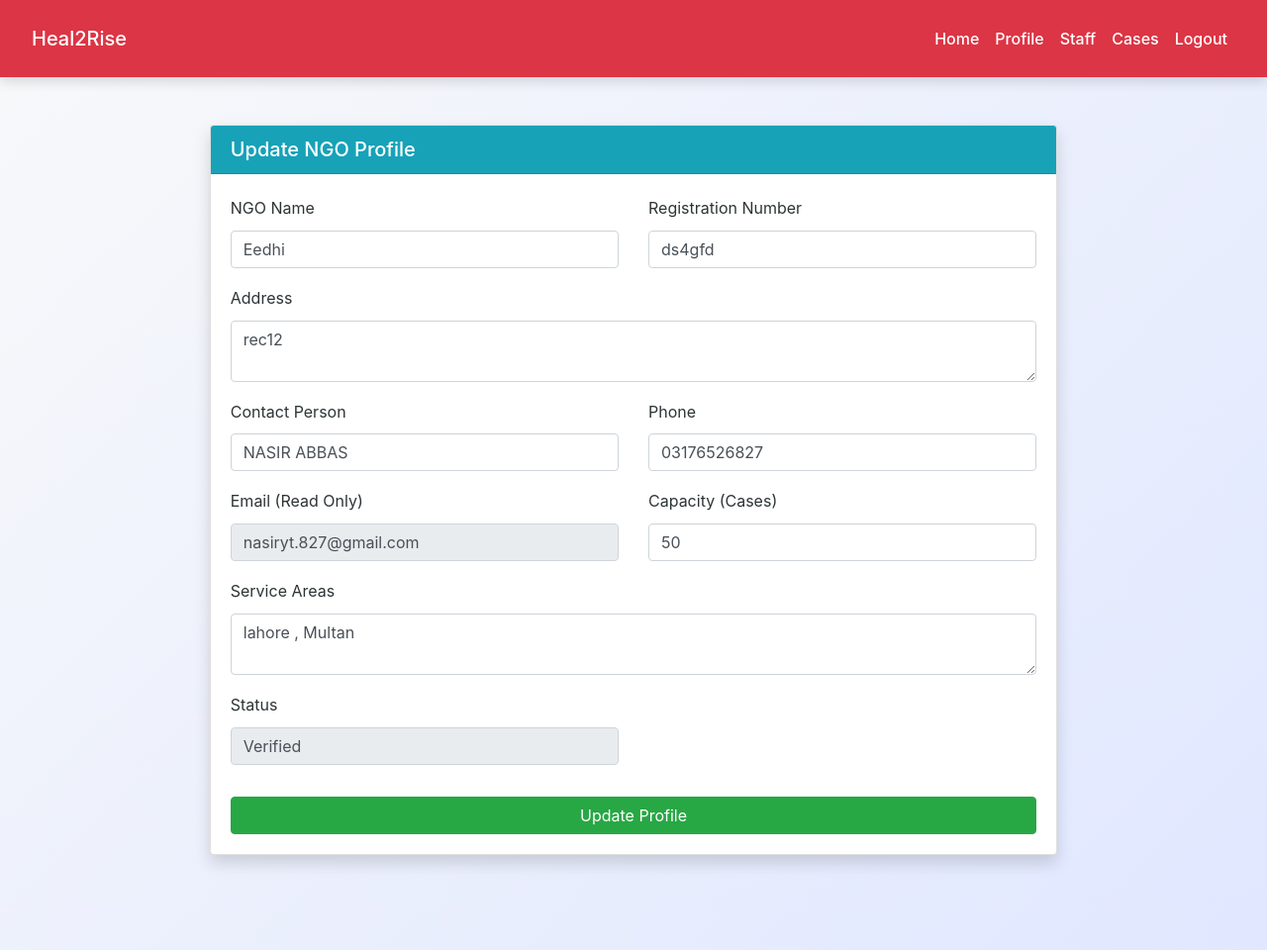
After one commit to nasirabbas827/Heal2rise-finalcode-Rafique, a PHP site: page /ngo/ngo_profile.php in a window 1280 px wide. The commit adds this page. Shown: the whole page at 99% size. Run offline with PHP 8.4, Linux system fonts and the light colour scheme; a user stored in the database is signed in; data comes from the database, SQL or seed files in the repository; both versions use the stored data as it was after the commit.

Commit message:
After Prototype Project

```diff
--- a/ngo/navbar.php
+++ b/ngo/navbar.php
@@ -8,6 +8,7 @@
             <?php
             if (isset($_SESSION["id"]) && !empty($_SESSION["id"])) {
                 echo '<li class="nav-item"><a class="nav-link" href="dashboard.php">Home</a></li>';
+                echo '<li class="nav-item"><a class="nav-link" href="ngo_profile.php">Profile</a></li>';
                 echo '<li class="nav-item"><a class="nav-link" href="view_staff.php">Staff</a></li>';
                 echo '<li class="nav-item"><a class="nav-link" href="view_cases.php">Cases</a></li>';
                 echo '<li class="nav-item"><a class="nav-link" href="logout.php">Logout</a></li>';
--- /dev/null
+++ b/ngo/ngo_profile.php
@@ -0,0 +1,207 @@
+<?php
+session_start();
+include('config.php');
+
+// ======================================
+// AUTH CHECK (NGO)
+// ======================================
+if (!isset($_SESSION["id"]) || $_SESSION["role"] !== 'ngo') {
+    header("location: ../login.php");
+    exit;
+}
+
+$ngo_id = $_SESSION["id"];
+$success = '';
+$error = '';
+
+// ======================================
+// UPDATE NGO PROFILE
+// ======================================
+if ($_SERVER['REQUEST_METHOD'] === 'POST') {
+
+    $ngo_name           = trim($_POST['ngo_name']);
+    $registration_no    = trim($_POST['registration_number']);
+    $address            = trim($_POST['address']);
+    $contact_person     = trim($_POST['contact_person']);
+    $phone              = trim($_POST['phone']);
+    $service_areas      = trim($_POST['service_areas']);
+    $capacity           = intval($_POST['capacity']);
+
+    if (empty($ngo_name) || empty($contact_person)) {
+        $error = "NGO name and contact person are required.";
+    } else {
+
+        $stmt = $conn->prepare("
+            UPDATE ngos SET
+                ngo_name = ?,
+                registration_number = ?,
+                address = ?,
+                contact_person = ?,
+                phone = ?,
+                service_areas = ?,
+                capacity = ?
+            WHERE id = ?
+        ");
+
+        $stmt->bind_param(
+            "ssssssii",
+            $ngo_name,
+            $registration_no,
+            $address,
+            $contact_person,
+            $phone,
+            $service_areas,
+            $capacity,
+            $ngo_id
+        );
+
+        if ($stmt->execute()) {
+            $_SESSION['name'] = $ngo_name;
+            $success = "NGO profile updated successfully.";
+        } else {
+            $error = "Failed to update profile.";
+        }
+        $stmt->close();
+    }
+}
+
+// ======================================
+// FETCH NGO DATA
+// ======================================
+$stmt = $conn->prepare("
+    SELECT ngo_name, registration_number, address, contact_person,
+           phone, email, service_areas, capacity, status
+    FROM ngos WHERE id = ?
+");
+$stmt->bind_param("i", $ngo_id);
+$stmt->execute();
+$ngo = $stmt->get_result()->fetch_assoc();
+$stmt->close();
+$conn->close();
+?>
+
+<!DOCTYPE html>
+<html lang="en">
+<head>
+    <meta charset="UTF-8">
+    <title>NGO Profile</title>
+    <meta name="viewport" content="width=device-width, initial-scale=1.0">
+
+    <link rel="stylesheet" href="https://cdn.jsdelivr.net/npm/bootstrap@4.6.2/dist/css/bootstrap.min.css">
+    <link rel="stylesheet" href="../css/style.css">
+</head>
+<body>
+
+<?php include('navbar.php'); ?>
+
+<div class="container py-5">
+    <div class="row justify-content-center">
+        <div class="col-lg-9">
+
+            <div class="card shadow">
+                <div class="card-header bg-info text-white">
+                    <h5 class="mb-0">Update NGO Profile</h5>
+                </div>
+
+                <div class="card-body">
+
+                    <?php if ($success): ?>
+                        <div class="alert alert-success"><?= $success ?></div>
+                    <?php endif; ?>
+
+                    <?php if ($error): ?>
+                        <div class="alert alert-danger"><?= $error ?></div>
+                    <?php endif; ?>
+
+                    <form method="post">
+                        <div class="row">
+
+                            <div class="col-md-6">
+                                <div class="form-group">
+                                    <label>NGO Name</label>
+                                    <input type="text" name="ngo_name" class="form-control"
+                                           value="<?= htmlspecialchars($ngo['ngo_name']) ?>" required>
+                                </div>
+                            </div>
+
+                            <div class="col-md-6">
+                                <div class="form-group">
+                                    <label>Registration Number</label>
+                                    <input type="text" name="registration_number" class="form-control"
+                                           value="<?= htmlspecialchars($ngo['registration_number']) ?>">
+                                </div>
+                            </div>
+
+                            <div class="col-md-12">
+                                <div class="form-group">
+                                    <label>Address</label>
+                                    <textarea name="address" class="form-control" rows="2"><?= htmlspecialchars($ngo['address']) ?></textarea>
+                                </div>
+                            </div>
+
+                            <div class="col-md-6">
+                                <div class="form-group">
+                                    <label>Contact Person</label>
+                                    <input type="text" name="contact_person" class="form-control"
+                                           value="<?= htmlspecialchars($ngo['contact_person']) ?>" required>
+                                </div>
+                            </div>
+
+                            <div class="col-md-6">
+                                <div class="form-group">
+                                    <label>Phone</label>
+                                    <input type="text" name="phone" class="form-control"
+                                           value="<?= htmlspecialchars($ngo['phone']) ?>">
+                                </div>
+                            </div>
+
+                            <div class="col-md-6">
+                                <div class="form-group">
+                                    <label>Email (Read Only)</label>
+                                    <input type="email" class="form-control"
+                                           value="<?= htmlspecialchars($ngo['email']) ?>" readonly>
+                                </div>
+                            </div>
+
+                            <div class="col-md-6">
+                                <div class="form-group">
+                                    <label>Capacity (Cases)</label>
+                                    <input type="number" name="capacity" class="form-control"
+                                           value="<?= htmlspecialchars($ngo['capacity']) ?>">
+                                </div>
+                            </div>
+
+                            <div class="col-md-12">
+                                <div class="form-group">
+                                    <label>Service Areas</label>
+                                    <textarea name="service_areas" class="form-control" rows="2"><?= htmlspecialchars($ngo['service_areas']) ?></textarea>
+                                </div>
+                            </div>
+
+                            <div class="col-md-6">
+                                <div class="form-group">
+                                    <label>Status</label>
+                                    <input type="text" class="form-control"
+                                           value="<?= ucfirst($ngo['status']) ?>" readonly>
+                                </div>
+                            </div>
+
+                            <div class="col-12">
+                                <button type="submit" class="btn btn-success btn-block mt-3">
+                                    Update Profile
+                                </button>
+                            </div>
+
+                        </div>
+                    </form>
+
+                </div>
+            </div>
+
+        </div>
+    </div>
+</div>
+
+<script src="https://cdn.jsdelivr.net/npm/bootstrap@4.6.2/dist/js/bootstrap.bundle.min.js"></script>
+</body>
+</html>
--- a/user/navbar.php
+++ b/user/navbar.php
@@ -8,6 +8,7 @@
             <?php
             if (isset($_SESSION["id"]) && !empty($_SESSION["id"])) {
                 echo '<li class="nav-item"><a class="nav-link" href="dashboard.php">Home</a></li>';
+                echo '<li class="nav-item"><a class="nav-link" href="user_profile.php">Profile</a></li>';
                 echo '<li class="nav-item"><a class="nav-link" href="view_cases.php">My Cases</a></li>';
                 echo '<li class="nav-item"><a class="nav-link" href="logout.php">Logout</a></li>';
             } else {
```
Also changed, not shown: Database/h2r_db.sql (+20 -8 lines), admin/view_cases.php (+73 -5 lines), ngo/view_cases.php (+70 -21 lines), user/user_profile.php (added, +175 -0 lines).
